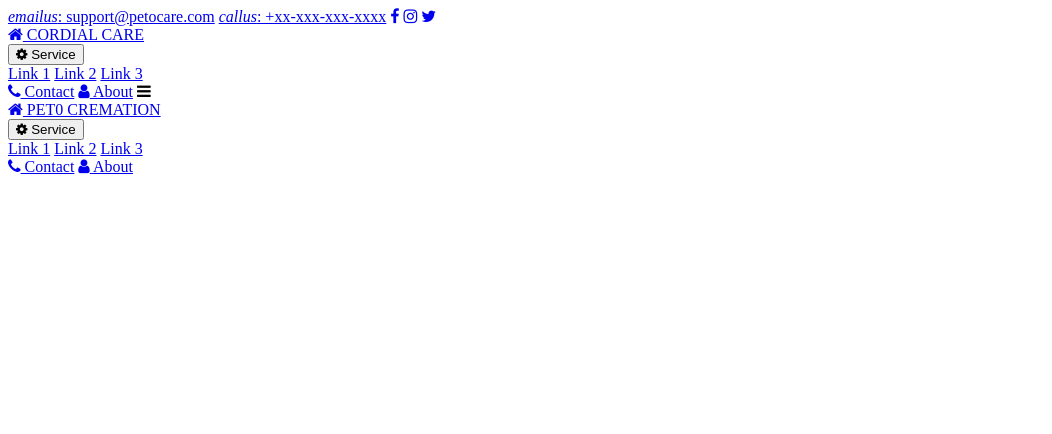
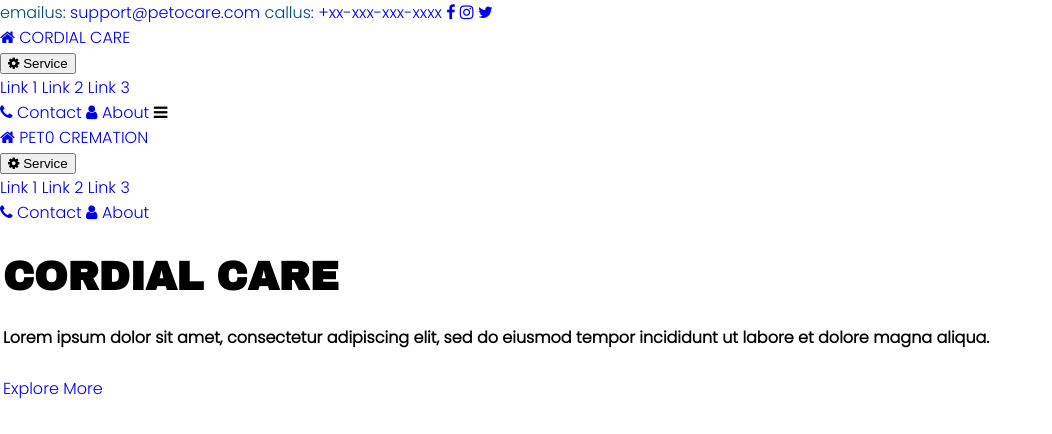
Before and after one commit to sattwik21/Web0Code, a plain HTML site: page index.html in a window 1280 px wide. Shown: the whole page, without its empty margins (0-1052 px from the left). Drawn offline with nearby package versions, Linux system fonts and the light colour scheme; files that its build step writes are made by us from their sources; a script that the page names is missing.

Commit message:
added main section

```diff
--- a/index.html
+++ b/index.html
@@ -75,6 +75,19 @@
         </div>
     </header>
 
+ <!--MAIN-->
+    <div class="main">
+        <table>
+            <tr>
+                <td>
+                    <h1 class="title">CORDIAL CARE</h1>
+                    <h5 class="sub-title">Lorem ipsum dolor sit amet, consectetur adipiscing elit, sed do eiusmod tempor incididunt ut labore et dolore magna aliqua.</h5>
+                    <a href="#sections" class="btn2">Explore More</a>
+                </td>
+                <td class="inline-photo show-on-scroll"></td>
+            </tr>
+        </table>
+    </div>
 
     <!-- -----------------------All The Individual Sections Goes Here----------------------- -->
 
--- /dev/null
+++ b/styles/style.css
@@ -0,0 +1,41 @@
+*,
+html {
+    scroll-behavior: smooth;
+}
+
+:root {
+    scrollbar-color: rgb(210, 210, 210) rgb(46, 54, 69) !important;
+    scrollbar-width: thin !important;
+}
+
+body {
+    margin: 0;
+    font-family: 'Poppins', sans-serif;
+    background: #fff;
+}
+
+
+/*DEFAULT*/
+
+a {
+    text-decoration: none;
+}
+
+li {
+    list-style: none;
+}
+
+em {
+    color: #00467F;
+    font-style: normal;
+}
+
+.title {
+    font-family: 'Archivo Black', sans-serif;
+    font-size: 2.5em;
+}
+
+.sub-title {
+    font-family: 'Poppins', sans-serif;
+    font-size: 1em;
+}
```
Also changed, not shown: scripts/app.js (added), scripts/style.css (deleted), styles/logo-01.svg (renamed from scripts/logo-01.svg).
